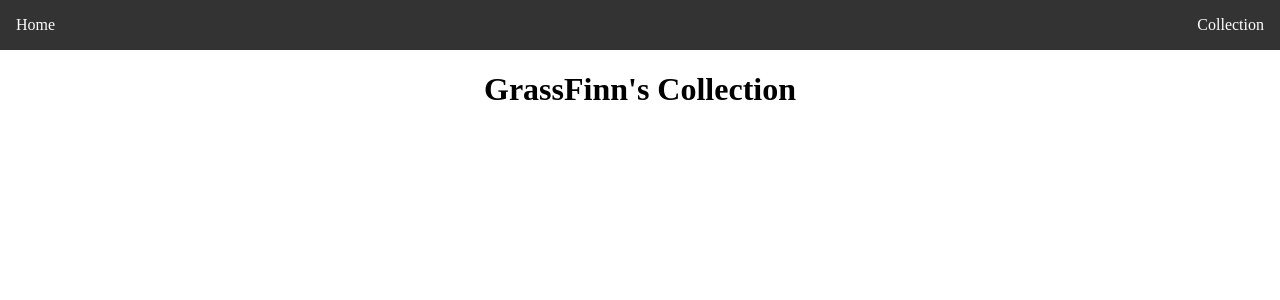
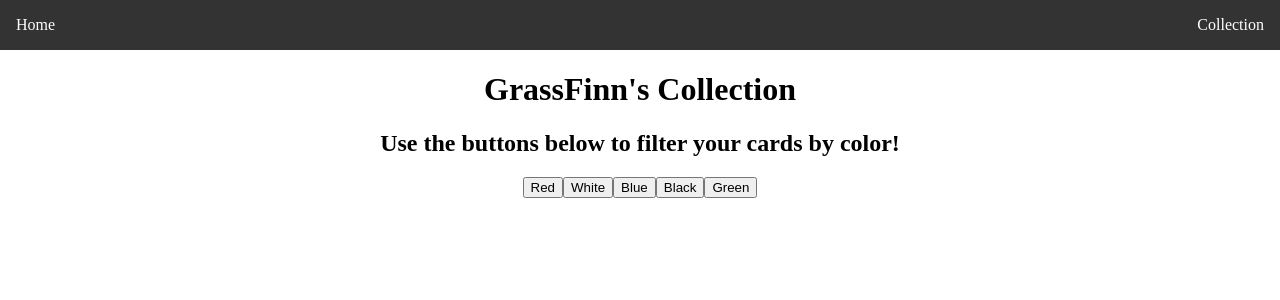
Before and after one commit to grassfinn/MtgCollection, a React (Vite) app: page /collection in a window 1280 px wide. Shown: the top 300 px of the page. Built offline with nearby package versions, Linux system fonts and the light colour scheme.

Commit message:
filter by color and button conditional render path

```diff
--- a/src/App.jsx
+++ b/src/App.jsx
@@ -15,7 +15,7 @@ function App() {
     // turn local storage into a JS obj
     JSON.parse(localStorage.getItem('collection')) || []
   );
-
+  const [filteredArray, setFilteredArray] = React.useState(items);
   // add the card as well as the rest of the previous cards and set the collection item of local storage
   function addCards(card) {
     setItems((prevItems) => {
@@ -42,6 +42,7 @@ function App() {
       // when the collection changes I need to get the local storage and set the State
       localStorage.setItem('collection', JSON.stringify(items));
       // setItems(JSON.parse(storedItems))
+      // console.log({filteredArray})
     }
   }, [items]);
 
@@ -68,6 +69,8 @@ function App() {
               setItems={setItems}
               removeCards={removeCards}
               addCards={addCards}
+              filteredArray={filteredArray}
+              setFilteredArray={setFilteredArray}
             />
           }
         />
--- a/src/components/Card.jsx
+++ b/src/components/Card.jsx
@@ -1,4 +1,5 @@
 import React from 'react';
+import { useLocation } from 'react-router-dom';
 
 // https://www.freecodecamp.org/news/how-to-use-localstorage-with-react-hooks-to-set-and-get-items/
 
@@ -6,7 +7,8 @@ export default function Card(props) {
   const { card, img, id, name, addCards, removeCards, price } = props;
   // const [hover, setHover] = React.useState(false)
   const currentCard = card;
-
+  const location = useLocation();
+  console.log(location.pathname);
   return (
     <div
       className="card"
@@ -17,12 +19,21 @@ export default function Card(props) {
       {/* <h2>price:{price === null ? 'MtGA' :` $${price}`}</h2> */}
       <div className="overlay">Add to Collection</div>
       {/* have the add in an overlay as well as the add and remove rendered based on the route location */}
+      {/* have the buttons appear based on the pathname they are in */}
+      {location.pathname !== '/collection' ? (
         <button className="card-btn" onClick={() => addCards(currentCard)}>
           Add to Collection
         </button>
+      ) : (
+        ''
+      )}
+      {location.pathname !== '/' ? (
         <button className="card-btn" onClick={() => removeCards(currentCard)}>
           Remove from Collection
         </button>
+      ) : (
+        ''
+      )}
     </div>
   );
 }
--- a/src/components/Collection.jsx
+++ b/src/components/Collection.jsx
@@ -6,13 +6,15 @@ export default function Collection(props) {
   const user = 'GrassFinn';
   const localStorage = window.localStorage.getItem('collection');
   const localStorageObj = JSON.parse(localStorage) || [];
+  console.log(props);
 
-  function messages() {
-    return <h2>Your Collection is Empty.</h2>;
-  }
+  // needed to have the filter array rest at the start of the render cycle of the component
+  React.useEffect(() => {
+    props.setFilteredArray(props.items);
+  }, []);
 
-  const cardEle = localStorageObj.map((item, index) => {
-    console.log(localStorageObj)
+  let cardEle = (array) =>
+    array.map((item, index) => {
       return (
         <Card
           card={item}
@@ -25,10 +27,40 @@ export default function Collection(props) {
       );
     });
 
+  // user clicks a button based on the cards color
+  // filter through the collection array and display the cards that are of the chosen color
+  function filterByColor(color) {
+    // returns an array of the cards that have the color that I am wanting
+
+    props.setFilteredArray((prevItems) => {
+      // https://www.w3schools.com/jsref/jsref_filter.asp
+      const newItems = prevItems.filter((item) => item.colors.includes(color));
+      // if new items is not equal to zero then we want to return the filtered array
+      if (newItems.length !== 0) {
+        return newItems;
+      }
+      //  If no elements pass the test it returns an empty array. so we need to cover that option
+      return prevItems;
+    });
+  }
+
+  function messages() {
+    return <h2>Your Collection is Empty.</h2>;
+  }
+
   return (
     <div>
       <h1>{user}'s Collection</h1>
-      <div className="cards-container">{localStorage && cardEle}</div>
+      <h2>Use the buttons below to filter your cards by color!</h2>
+      <button onClick={() => filterByColor('R')}>Red</button>
+      <button onClick={() => filterByColor('W')}>White</button>
+      <button onClick={() => filterByColor('U')}>Blue</button>
+      <button onClick={() => filterByColor('B')}>Black</button>
+      <button onClick={() => filterByColor('G')}>Green</button>
+      {/* check if filtered array then render  or if localstorage is there and render. */}
+      <div className="cards-container">
+        {localStorage && cardEle(props.filteredArray || localStorageObj)}
+      </div>
     </div>
   );
 }
--- a/src/components/Home.jsx
+++ b/src/components/Home.jsx
@@ -3,7 +3,15 @@ import Search from './Search';
 export default function Homepage(props) {
   return (
     <div>
-      <Search addCards={props.addCards} removeCards={props.removeCards}/>
+      <h1>
+        CardStacks is a MtG collection app that makes keeping track of your
+        collection with ease!
+      </h1>
+      <h3>
+        This site is a currently in phase 1, You can read about the dev log in
+        the about us tab.{' '}
+      </h3>
+      <Search addCards={props.addCards} removeCards={props.removeCards} />
     </div>
   );
 }
--- a/src/components/Search.jsx
+++ b/src/components/Search.jsx
@@ -27,7 +27,7 @@ export default function Search(props) {
 
   return (
     <div>
-      <h1>Enter a Magic Card!</h1>
+      <h2>Enter a Magic Card!</h2>
 
       <input
         type="text"
@@ -41,7 +41,7 @@ export default function Search(props) {
           search.data.map((item, index) => {
             // some of the items did not have the image_uri object so you need to check and filter them out!
             if (item.hasOwnProperty('image_uris')) {
-              console.log(item.prices.usd)
+              console.log(item.prices.usd);
               return (
                 // return props for the Card component
                 <Card
```
Also changed, not shown: 1 other file (tests, documents, lock files or other folders). Lines whose indentation alone changed are shown as unchanged.
